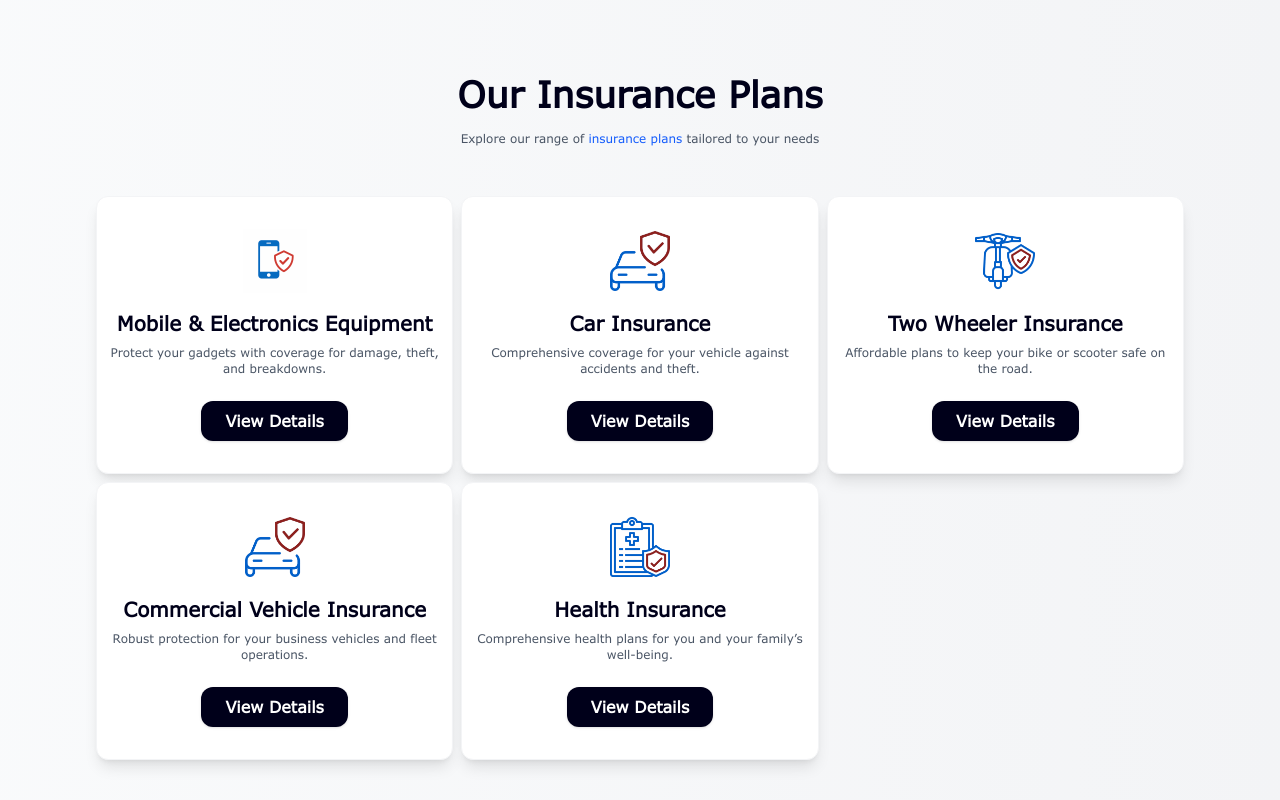
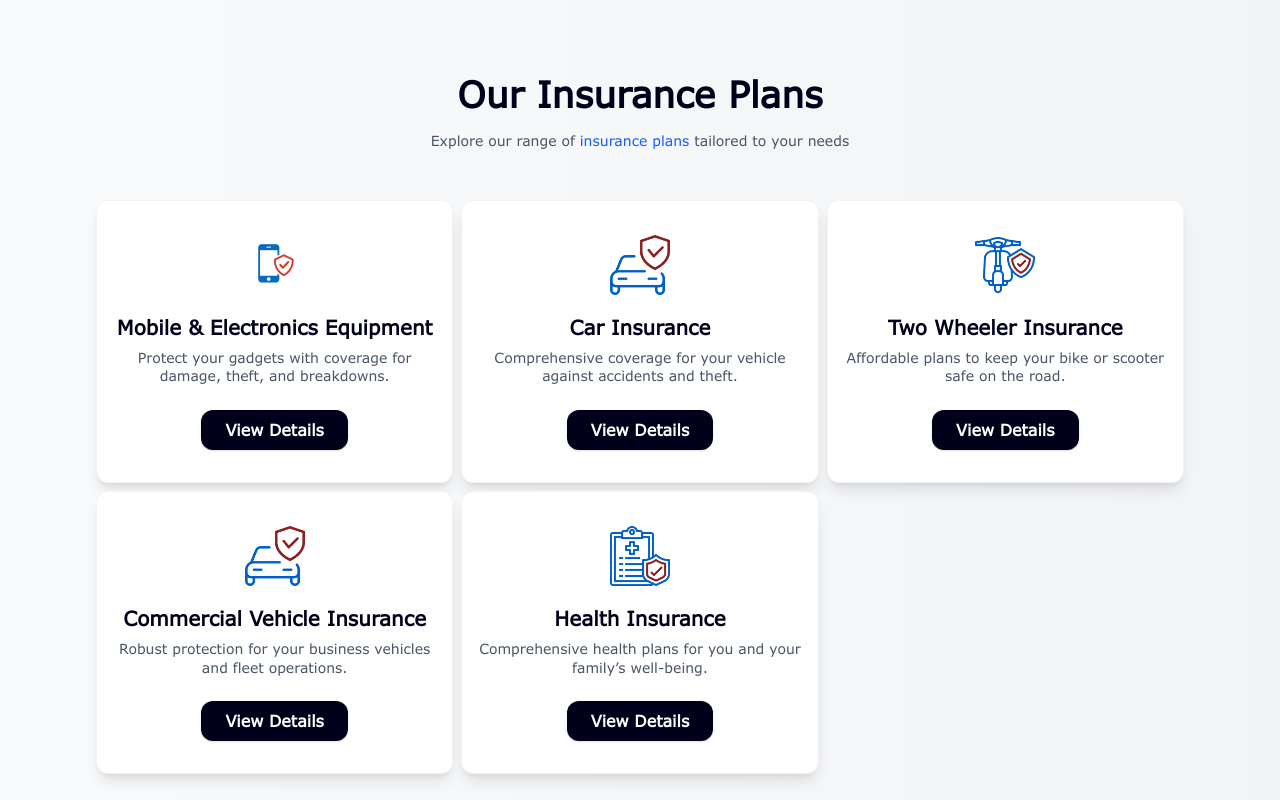
Before and after one commit to bobbygour30/insurance, a React (Vite) app: page / in a window 1280 px wide. Shown: the part 820-1620 px from the top of the page. Built offline with nearby package versions, Linux system fonts and the light colour scheme.

Commit message:
text size increased

```diff
--- a/src/index.css
+++ b/src/index.css
@@ -12,7 +12,7 @@ body {
 }
 
 p {
-  font-size: 12px;
+  font-size: 14px;
 }
 .section-heading {
   position: relative;
--- a/src/pages/HomePage.jsx
+++ b/src/pages/HomePage.jsx
@@ -165,7 +165,7 @@ const HomePage = () => {
             <h2 className="text-3xl sm:text-4xl font-bold text-[#00001a]">
               Our Insurance Plans
             </h2>
-            <p className="mt-4 text-gray-600">
+            <p className="mt-4 text-gray-600 text-lg">
               Explore our range of <span className="text-blue-600">insurance plans</span> tailored to your needs
             </p>
           </motion.div>
```
